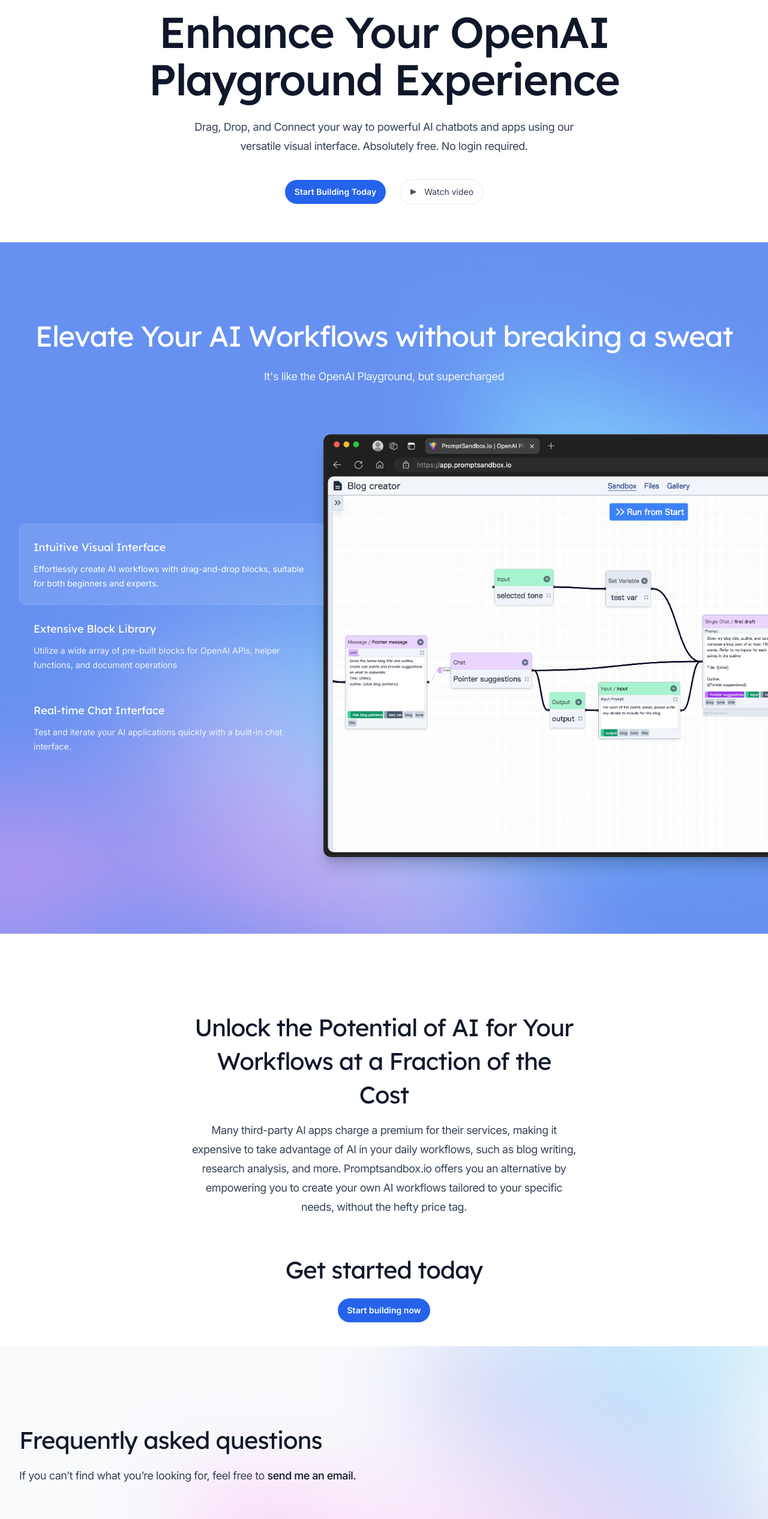
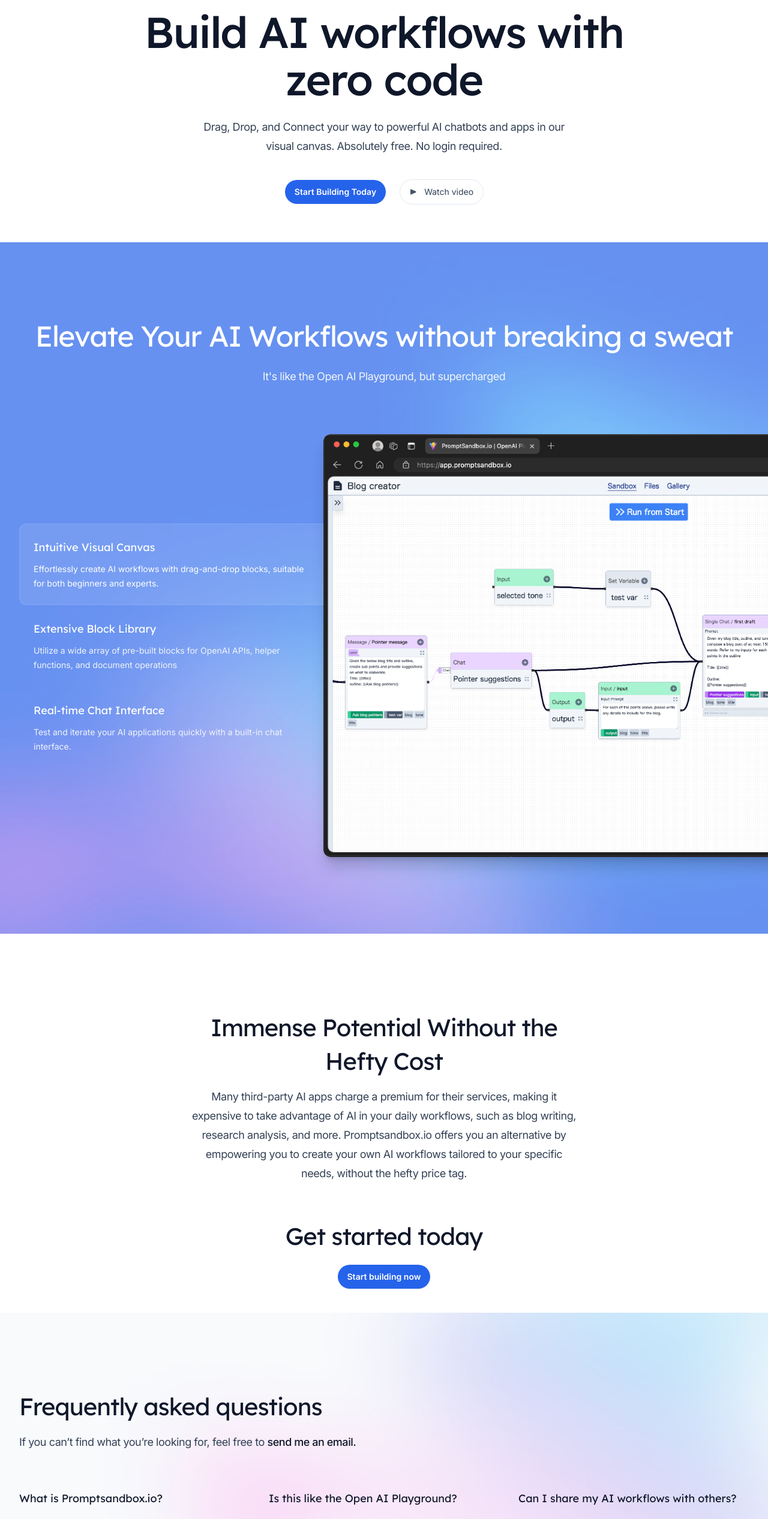
Before and after one commit to Promptsandbox-io/landing, a Next.js app: page / in a window 1280 px wide. Shown: the part 234-2767 px from the top of the page at 60% size. Built offline with nearby package versions, Linux system fonts and the light colour scheme.

Commit message:
improve copy

```diff
--- a/src/components/Faqs.jsx
+++ b/src/components/Faqs.jsx
@@ -8,7 +8,7 @@ const faqs = [
     {
       question: 'What is Promptsandbox.io?',
       answer:
-        'Promptsandbox.io is an intuitive, web-based platform designed to help you build and refine AI chatbots and applications using a visual interface. With a diverse library of pre-built blocks, seamless OpenAI API integration, and real-time chat interface, it simplifies the AI development process for users of all skill levels.',
+        'Promptsandbox.io is an intuitive, web-based platform designed to help you build and refine AI chatbots and applications using a visual canvas. With a diverse library of pre-built blocks, seamless OpenAI API integration, and real-time chat interface, it simplifies the AI development process for users of all skill levels.',
     },
     {
       question: 'How does Promptsandbox.io work?',
@@ -22,9 +22,10 @@ const faqs = [
   ],
   [
     {
-      question: 'Do I need an OpenAI API key to use Promptsandbox.io?',
+      question:
+        'Is this like the Open AI Playground?',
       answer:
-        'Yes.',
+        'It pretty much is, but so much more. You can use Promptsandbox to quickly test out your ideas, but you can also build more complex workflows and even applications!',
     },
     {
       question:
@@ -33,10 +34,9 @@ const faqs = [
         'Currently, custom block creation is not supported. However, this feature may be added in the future.',
     },
     {
-      question:
-        'Is my data secure?',
+      question: 'Do I need an OpenAI API key to use Promptsandbox.io?',
       answer:
-        'Your data privacy and security are important to us. We employ industry-standard practices to protect your information and data while using the platform.',
+        'Yes.',
     },
   ],
   [
@@ -45,13 +45,15 @@ const faqs = [
       answer:'Yes, you can share your AI workflows by copying the URL of the workflow and sending it to them. They can then open the workflow in their browser and run it. You can also discover and remix workflows created by other users by checking out the gallery.',
     },
     {
-      question: 'How can I provide feedback or report issues?',
-      answer: 'We value user feedback and encourage you to reach out to us with any suggestions, questions, or issues. You can contact us via email at egan@hey.com',
+      question:
+        'Is my data secure?',
+      answer:
+        'Your data privacy and security are important to us. We employ industry-standard practices to protect your information and data while using the platform.',
     },
     {
       question: 'Is Promptsandbox.io suitable for beginners with little or no programming experience',
       answer:
-        'Absolutely! Our intuitive visual interface is designed to be accessible to users with varying levels of expertise, including those with little or no programming experience.',
+        'Absolutely! Our intuitive visual canvas is designed to be accessible to users with varying levels of expertise, including those with little or no programming experience.',
     },
   ],
 ]
--- a/src/components/Hero.jsx
+++ b/src/components/Hero.jsx
@@ -2,21 +2,15 @@ import Image from 'next/image'
 
 import { Button } from '@/components/Button'
 import { Container } from '@/components/Container'
-import logoLaravel from '@/images/logos/laravel.svg'
-import logoMirage from '@/images/logos/mirage.svg'
-import logoStatamic from '@/images/logos/statamic.svg'
-import logoStaticKit from '@/images/logos/statickit.svg'
-import logoTransistor from '@/images/logos/transistor.svg'
-import logoTuple from '@/images/logos/tuple.svg'
 
 export function Hero() {
   return (
     <Container className="pb-16 pt-20 text-center lg:pt-32">
       <h1 className="mx-auto max-w-4xl font-display text-5xl font-medium tracking-tight text-slate-900 sm:text-7xl">
-      Enhance Your OpenAI Playground Experience
+        Build AI workflows with zero code
       </h1>
       <p className="mx-auto mt-6 max-w-2xl text-lg tracking-tight text-slate-700">
-      Drag, Drop, and Connect your way to powerful AI chatbots and apps using our versatile visual interface. Absolutely free. No login required.
+      Drag, Drop, and Connect your way to powerful AI chatbots and apps in our visual canvas. Absolutely free. No login required.
       </p>
       <div className="mt-10 flex justify-center gap-x-6">
       <div className='flex flex-col gap-1'>
--- a/src/components/PrimaryFeatures.jsx
+++ b/src/components/PrimaryFeatures.jsx
@@ -11,7 +11,7 @@ import screenshotChat from '@/images/screenshots/chat.png'
 
 const features = [
   {
-    title: 'Intuitive Visual Interface',
+    title: 'Intuitive Visual Canvas',
     description:
       "Effortlessly create AI workflows with drag-and-drop blocks, suitable for both beginners and experts.",
     image: screenshotGeneral,
@@ -69,7 +69,7 @@ export function PrimaryFeatures() {
           Elevate Your AI Workflows without breaking a sweat
           </h2>
           <p className="mt-6 text-lg tracking-tight text-slate-100">
-            It&#39;s like the OpenAI Playground, but supercharged
+            It&#39;s like the Open AI Playground, but supercharged
           </p>
         </div>
         <Tab.Group
--- a/src/components/SecondaryFeatures.jsx
+++ b/src/components/SecondaryFeatures.jsx
@@ -216,7 +216,7 @@ export function SecondaryFeatures() {
       <Container>
         <div className="mx-auto max-w-2xl md:text-center">
           <h2 className="font-display text-3xl tracking-tight text-slate-900 sm:text-4xl">
-          Unlock the Potential of AI for Your Workflows at a Fraction of the Cost
+          Immense Potential Without the Hefty Cost
           </h2>
           <p className="mt-4 text-lg tracking-tight text-slate-700">
           Many third-party AI apps charge a premium for their services, making it expensive to take advantage of AI in your daily workflows, such as blog writing, research analysis, and more. Promptsandbox.io offers you an alternative by empowering you to create your own AI workflows tailored to your specific needs, without the hefty price tag.
```
